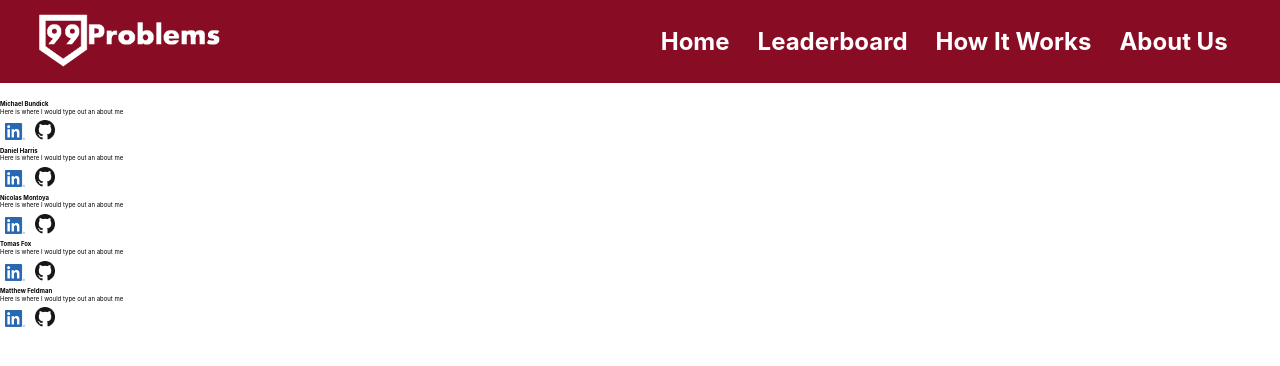
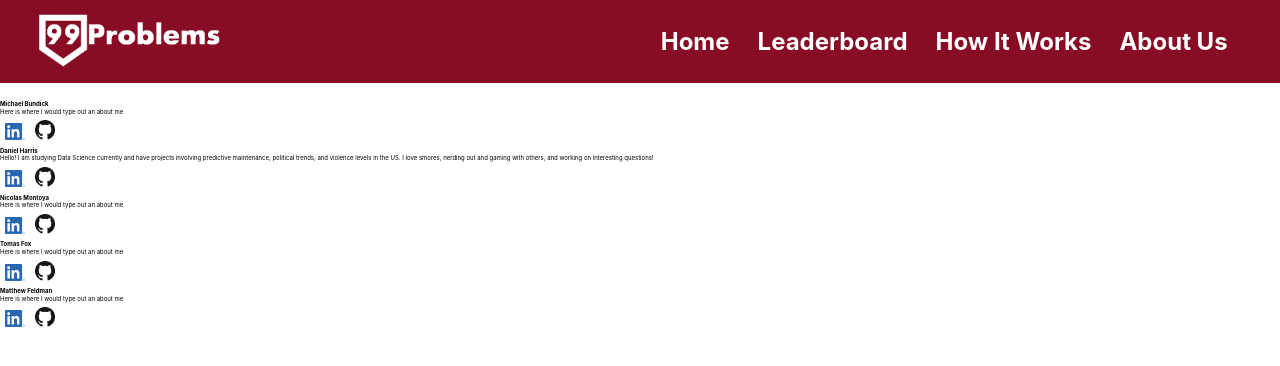
Before and after one commit to labs15-pain-point/frontend, a React (Create React App) app in the folder client/: page /about in a window 1280 px wide. Shown: the top 366 px of the page. Built offline with nearby package versions, Linux system fonts and the light colour scheme.

Commit message:
added short description and picture

```diff
--- a/client/src/views/AboutUs.js
+++ b/client/src/views/AboutUs.js
@@ -13,10 +13,10 @@ const teamMembers = [
     },
     {
         name: "Daniel Harris",
-        img: '',
+        img: '../imgs/daniel.png',
         linkedin: 'https://www.linkedin.com/in/daniel-harris-45a417176/',
         github: 'https://github.com/veritaem',
-        about: 'Here is where I would type out an about me'
+        about: 'Hello!  I am studying Data Science currently and have projects involving predictive maintenance, political trends, and violence levels in the US.  I love smores, nerding out and gaming with others, and working on interesting questions!'
 
     },
     {
@@ -56,4 +56,5 @@ const AboutUs = props => {
 
 }
 
+
 export default AboutUs
```
Also changed, not shown: client/src/imgs/daniel.png (added).
